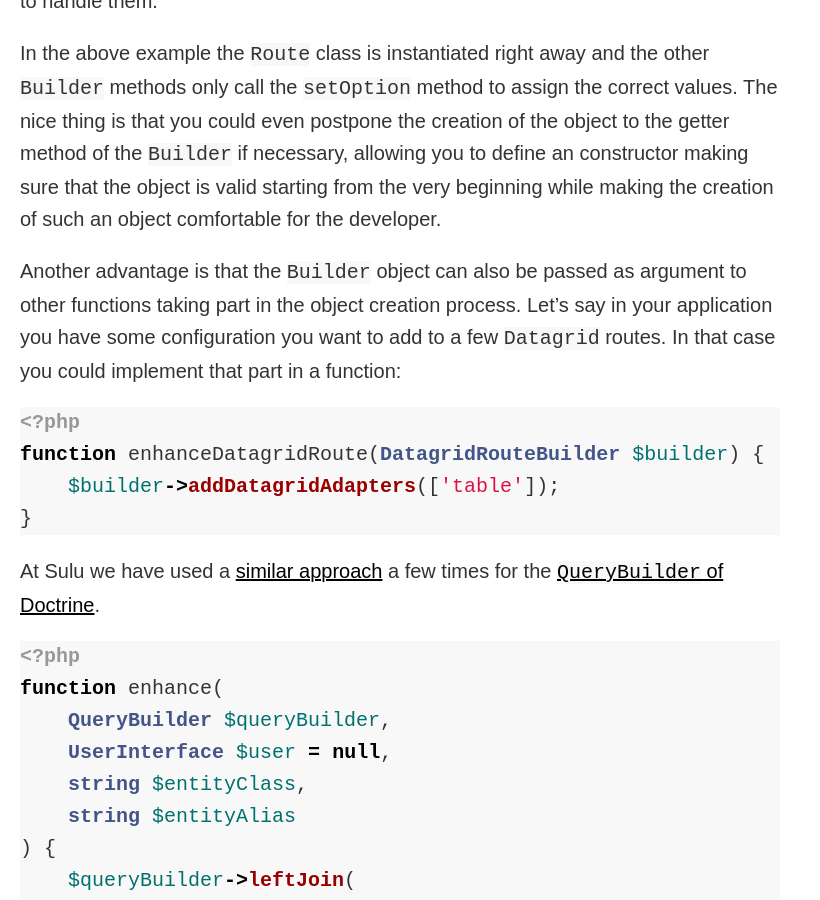
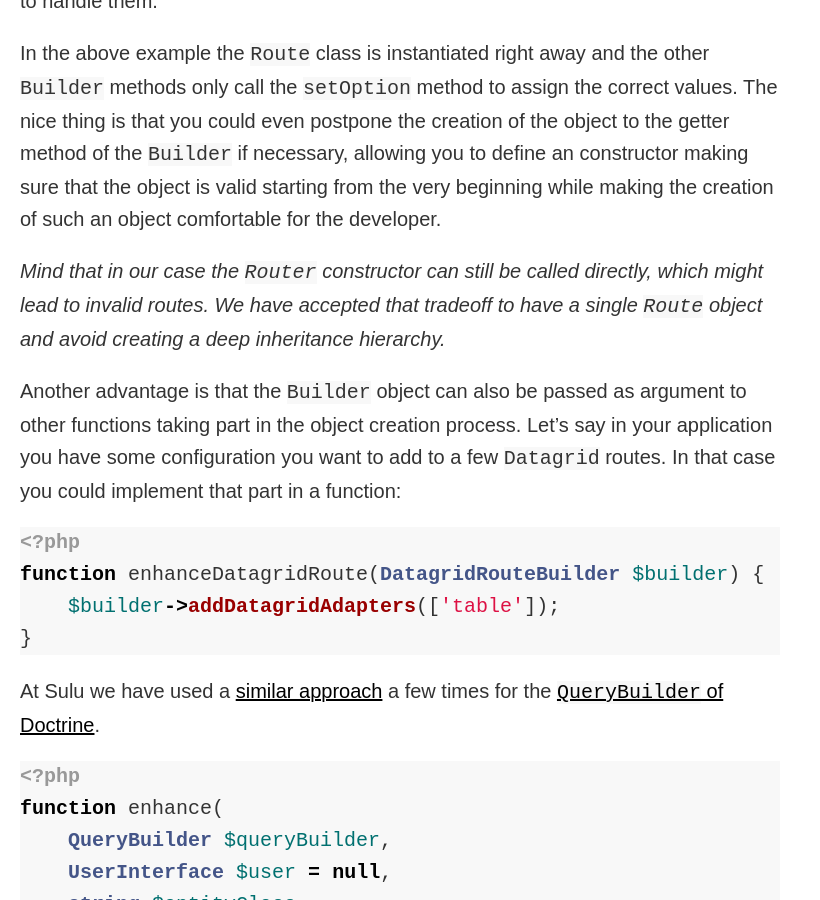
Before and after one commit to danrot/danrot.github.io, a Jekyll site: the page built from _posts/2020-08-24-applying-design-patterns-the-builder-and-factory-pattern.md, in a window 1280 px wide and 900 px high, scrolled down 5013 px. Shown: the whole window, without its empty margins (0-820 px from the left). Built offline with Jekyll 4.4.1, drawn with Linux system fonts in a browser that asks for light colours.

Commit message:
Update the builder pattern blog post by explaining our tradeoffs (#8)

```diff
--- a/_posts/2020-08-24-applying-design-patterns-the-builder-and-factory-pattern.md
+++ b/_posts/2020-08-24-applying-design-patterns-the-builder-and-factory-pattern.md
@@ -156,6 +158,9 @@ object to the getter method of the `Builder` if necessary, allowing you to defin
 object is valid starting from the very beginning while making the creation of such an object comfortable for the
 developer.
 
+*Mind that in our case the `Router` constructor can still be called directly, which might lead to invalid routes. We
+have accepted that tradeoff to have a single `Route` object and avoid creating a deep inheritance hierarchy.*
+
 Another advantage is that the `Builder` object can also be passed as argument to other functions taking part in the
 object creation process. Let's say in your application you have some configuration you want to add to a few `Datagrid`
 routes. In that case you could implement that part in a function:
```
Also changed, not shown: other parts of _posts/2020-08-24-applying-design-patterns-the-builder-and-factory-pattern.md (+2 -0 lines).
